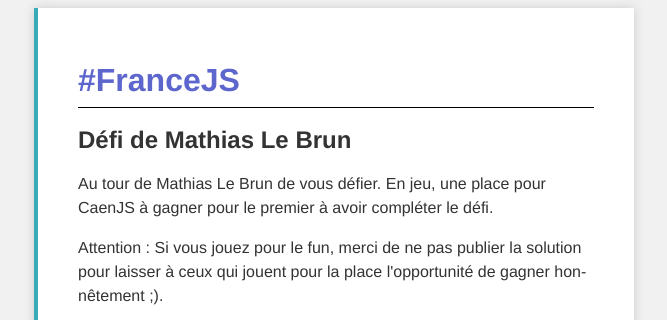
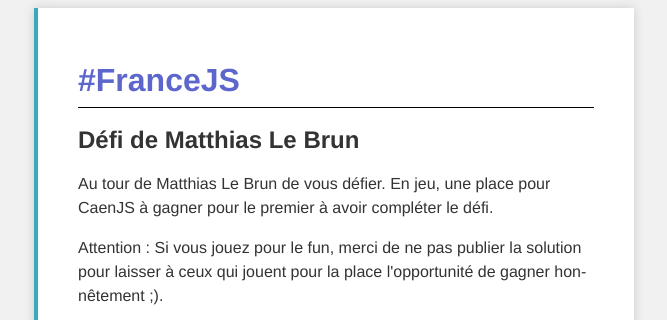
Before and after one commit to francejs/francejs.github.com, a Jekyll site: the page built from defi-mlb.html, in a window 1280 px wide. Shown: the top 320 px of the page, without its empty margins (306-973 px from the left). Built offline with Jekyll 4.4.1, drawn with Linux system fonts in a browser that asks for light colours.

Commit message:
s mathias matthias

```diff
--- a/concours.html
+++ b/concours.html
@@ -14,7 +14,7 @@
   <h2>Les défis&nbsp;:</h2>
   <ul>
   	<li><a href="/defi-nfroidure.html" title="Relever le défi de Nicolas Froidure">Défi de Nicolas Froidure&nbsp;;</li>
-  	<li><a href="/defi-mlb.html" title="Relever le défi de Mathias Le Brun">Défi de Mathias Le Brun.</li>
+  	<li><a href="/defi-mlb.html" title="Relever le défi de Matthias Le Brun">Défi de Matthias Le Brun.</li>
   </ul>
 	<hr />
   <p>Pour proposer votre défi, faîtes un pull request avec un fichier HTML nommé defi-(screename).html.</p>
--- a/defi-mlb.html
+++ b/defi-mlb.html
@@ -1,10 +1,10 @@
 ---
 layout: default
-title: Défi de Mathias Le Brun
+title: Défi de Matthias Le Brun
 ---
 <article>
-  <h2>Défi de Mathias Le Brun</h2>
-  <p>Au tour de Mathias Le Brun de vous défier. En jeu, une place pour CaenJS à gagner pour le premier à avoir compléter le défi.</p>
+  <h2>Défi de Matthias Le Brun</h2>
+  <p>Au tour de Matthias Le Brun de vous défier. En jeu, une place pour CaenJS à gagner pour le premier à avoir compléter le défi.</p>
   <p>Attention : Si vous jouez pour le fun, merci de ne pas publier la solution pour laisser à ceux qui jouent pour la place l'opportunité de gagner honnêtement ;).</p>
 	<hr />
   <p>Pour commencer, ouvrez la console et suivez les instructions ;).</p>
```
